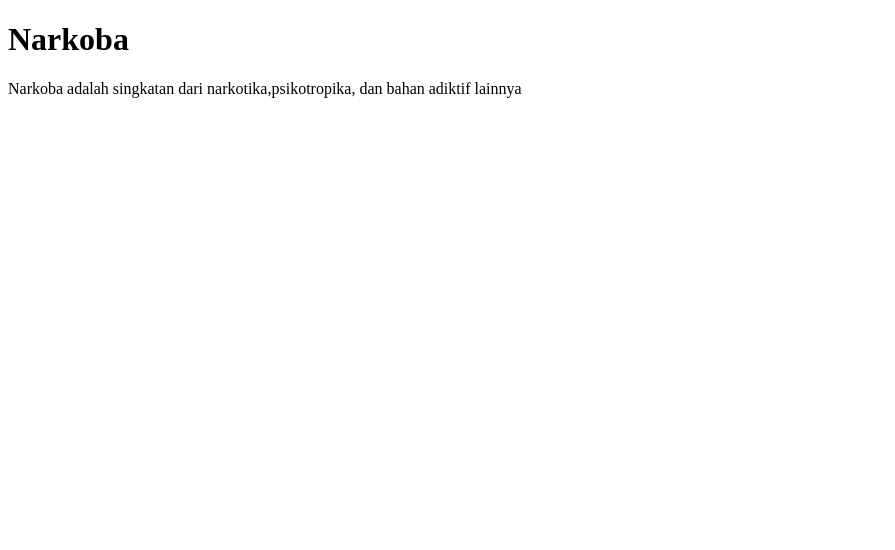
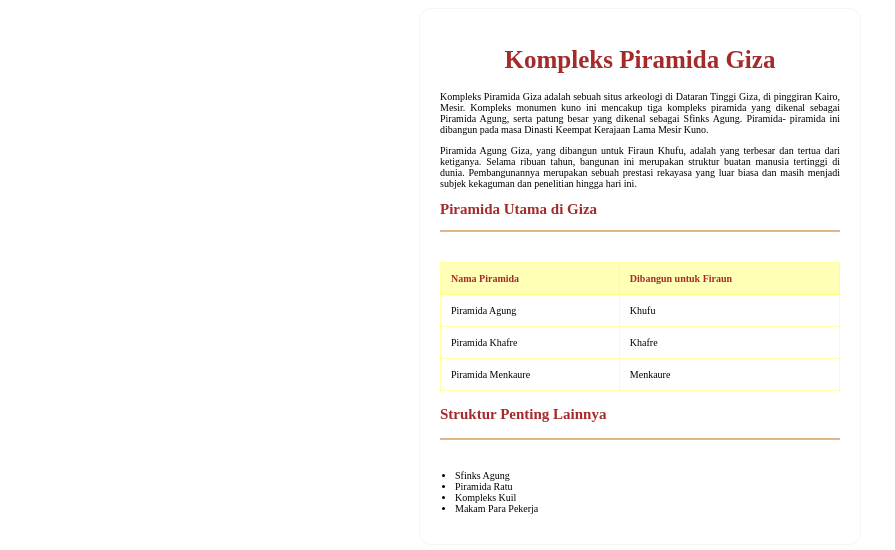
Before and after one commit to riskidiah248229-sys/latihan2, a plain HTML site: page index.html in a window 1280 px wide. Shown: the whole page, without its empty margins (0-895 px from the left). Drawn offline with Linux system fonts and the light colour scheme.

Commit message:
prubahan tugas

```diff
--- a/index.html
+++ b/index.html
@@ -3,12 +3,112 @@
 <head>
     <meta charset="UTF-8">
     <meta name="viewport" content="width=device-width, initial-scale=1.0">
-    <title>Document</title>
+    <title>Kompleks Piramida Giza</title>
+    <style>
+        div {
+            border: 1px solid whitesmoke;
+            padding: 20px;
+            width: 400px;
+            margin-top: auto;
+            margin-left: auto;
+            margin-right: auto;
+            border-radius: 12px;
+        }
+
+        h1 {
+            color: brown;
+            text-align: center;
+            font-size: 25px;
+        }
+        p {
+            text-align: justify;
+            font-size: 10px;
+        }
+
+        h2 {
+            color: brown;
+            font-size: 15px;
+        }
+
+        .garis {
+            border-top: 2px solid burlywood;
+            padding: 10px;
+        }
+
+        table {
+            width: 100%;
+            border-collapse: collapse;
+            margin: 10px 0;
+        }
+        th,
+        td {
+            border: 1px solid rgba(255, 255, 1, 0.331);
+            padding: 10px;
+            text-align: left;
+            font-size: 10px;
+        }
+        th {
+            background: rgba(255, 255, 1, 0.288);
+            color: brown;
+        }
+
+        h3 {
+            color: brown;
+            font-size: 15px;
+        }
+
+        ul {
+            font-size: 10px;
+            padding-left: 15px;
+        }
+    </style>
 </head>
 <body>
-    <h1>Narkoba</h1>
-    <p>
-        Narkoba adalah singkatan dari narkotika,psikotropika, dan bahan adiktif lainnya
-    </p>
+    <div>
+        <h1>Kompleks Piramida Giza</h1>
+
+        <p>Kompleks Piramida Giza adalah sebuah situs arkeologi di Dataran Tinggi Giza, di pinggiran
+            Kairo, Mesir. Kompleks monumen kuno ini mencakup tiga kompleks piramida yang dikenal
+            sebagai Piramida Agung, serta patung besar yang dikenal sebagai Sfinks Agung. Piramida-
+            piramida ini dibangun pada masa Dinasti Keempat Kerajaan Lama Mesir Kuno.
+        </p>
+        <p>Piramida Agung Giza, yang dibangun untuk Firaun Khufu, adalah yang terbesar dan tertua
+            dari ketiganya. Selama ribuan tahun, bangunan ini merupakan struktur buatan manusia
+            tertinggi di dunia. Pembangunannya merupakan sebuah prestasi rekayasa yang luar biasa
+            dan masih menjadi subjek kekaguman dan penelitian hingga hari ini.
+        </p>
+
+        <h2>Piramida Utama di Giza</h2>
+
+        <p class="garis"></p>
+
+        <table>
+            <tr class="bagian-kepala">
+                <th>Nama Piramida</th>
+                <th>Dibangun untuk Firaun</th>
+            </tr>
+            <tr class="bagian-badan-1">
+                <td>Piramida Agung</td>
+                <td>Khufu</td>
+            </tr>
+            <tr class="bagian-badan-2">
+                <td>Piramida Khafre</td>
+                <td>Khafre</td>
+            </tr>
+            <tr class="bagian-badan-3">
+                <td>Piramida Menkaure</td>
+                <td>Menkaure</td>
+            </tr>
+        </table>
+
+        <h3>Struktur Penting Lainnya</h3>
+        <p class="garis"></p>
+        <ul>
+        <li>Sfinks Agung</li>
+        <li>Piramida Ratu</li>
+        <li>Kompleks Kuil</li>
+        <li>Makam Para Pekerja</li>
+        </ul>
+    </div>
 </body>
 </html>
```
